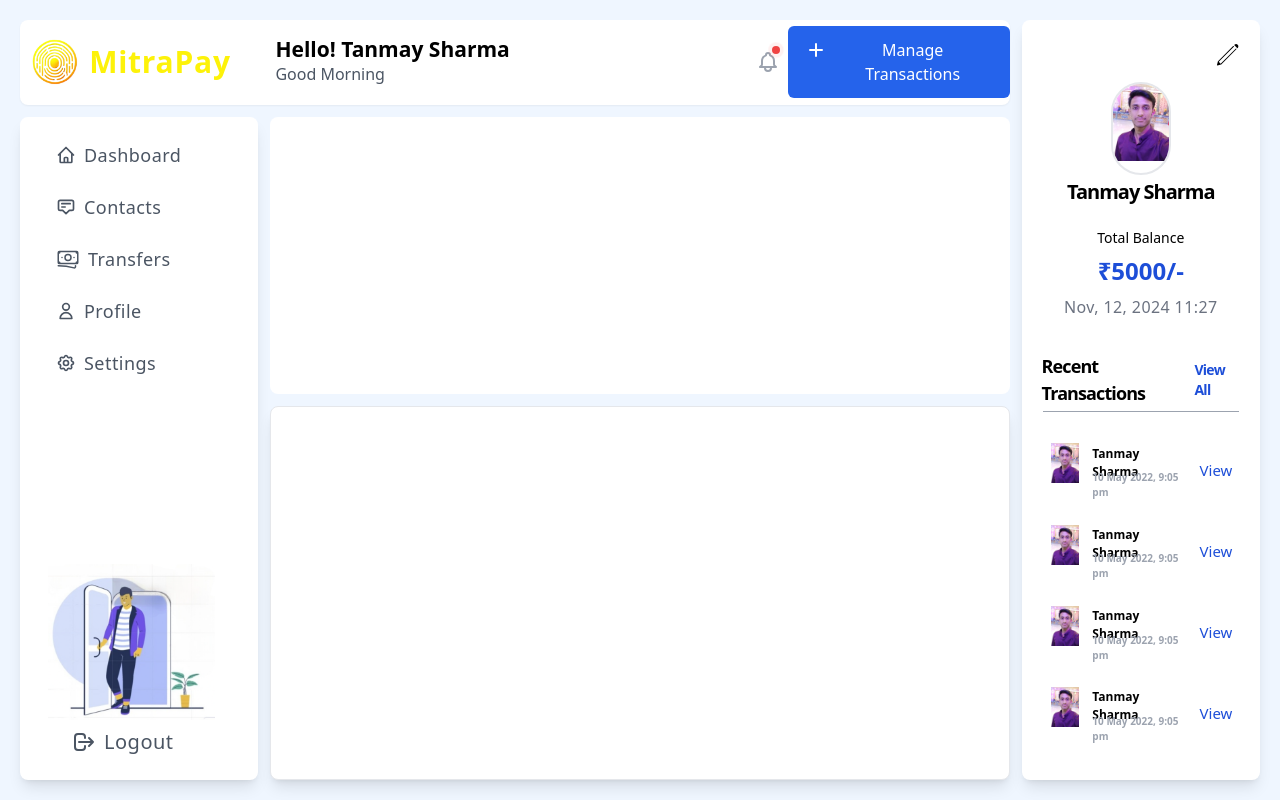
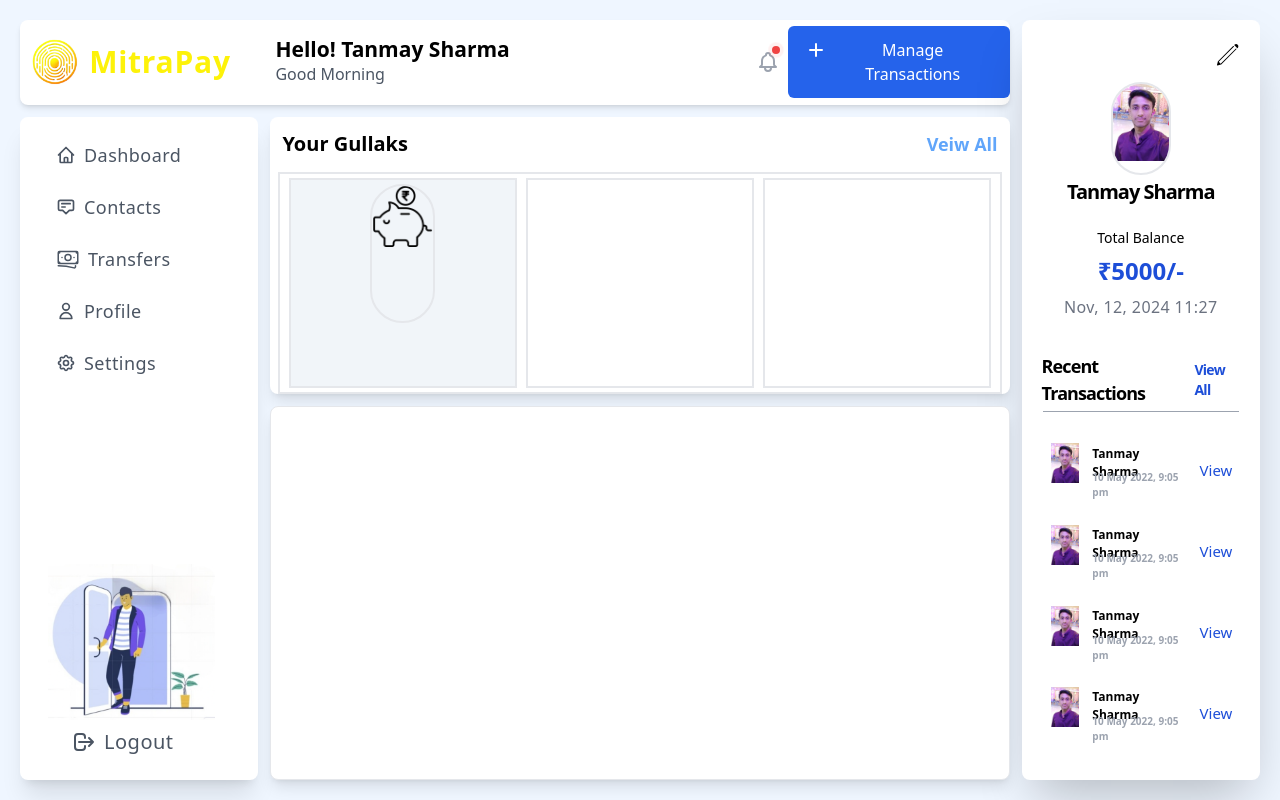
Before and after one commit to Tanmay-vats-sharma/MitraPay, a React (Vite) app in the folder Frontend/: page /dashboard in a window 1280 px wide. Built offline with nearby package versions, Linux system fonts and the light colour scheme; no server answers.

Commit message:
Login page colour theme changed and dashboard updated

```diff
--- a/Frontend/src/Pages/Dashboard.jsx
+++ b/Frontend/src/Pages/Dashboard.jsx
@@ -2,24 +2,45 @@
 import { Navbar } from '../Components/Common/Navbar'
 import { Header } from '../Components/Common/header';
 import { Balance } from '../Components/Common/Balance&History';
+import  Add_money  from "../Assets/Add_money.png";
 
 function Dashboard() {
   return (
     <>
       <div className="grid grid-cols-10 grid-rows-8 gap-3 bg-blue-50  p-5 min-h-screen \">
-        <div className=" col-span-8 row-span-1 bg-white shadow-sm  flex items-center justify-between rounded-lg ">
+        <div className=" col-span-8 row-span-1 bg-white shadow-md  flex items-center justify-between rounded-lg ">
           <Header></Header>
         </div>
-        <div className=" bg-white shadow-lg rounded-lg col-span-2 row-span-8 p-4">
+        <div className=" bg-white shadow-2xl rounded-lg col-span-2 row-span-8 p-4">
           <Balance></Balance>
         </div>
-        <div className=" col-span-2 bg-white shadow-lg rounded-lg row-span-7  p-4 ">
+        <div className=" col-span-2 bg-white shadow-xl rounded-lg row-span-7  p-4 ">
           <Navbar></Navbar>
         </div>
-        <div className="bg-white shadow-current rounded-lg  col-span-6 row-span-3 "></div>
-        <div className="bg-white shadow-lg  border-[1px]  rounded-lg  col-span-6 row-span-4">
-
+        <div className="bg-white  rounded-lg flex flex-col justify-evenly shadow-lg items-center col-span-6 row-span-3 ">
+          <div className="w-[100%] h-[20%]  flex justify-between  items-center p-3">
+            <div className="w-[auto] h-[auto] text-xl font-semibold">
+              <p>Your Gullaks</p>
+            </div>
+            <div className="w-[auto] h-[auto] text-lg font-semibold text-blue-400 hover:cursor-pointer hover:text-blue-700">
+              <a href="#">
+                <p>Veiw All</p>
+              </a>
+            </div>
+          </div>
+          <div className="w-[98%] h-[80%] border-2 flex justify-around p-1">
+            <div className="h-[100%] w-[32%] border-2 bg-slate-100">
+              <div className="h-[100%] w-full flex flex-col items-center  p-1  ">
+            <div className="h-[70%] w-[30%] overflow-hidden rounded-full border-2 ">
+              <img src={Add_money} alt="" />
+            </div>
+          </div>
+            </div>
+            <div className="h-[100%] w-[32%] border-2"></div>
+            <div className="h-[100%] w-[32%] border-2"></div>
+          </div>
         </div>
+        <div className="bg-white shadow-lg  border-[1px]  rounded-lg  col-span-6 row-span-4"></div>
       </div>
     </>
   );
--- a/Frontend/src/Pages/login.jsx
+++ b/Frontend/src/Pages/login.jsx
@@ -11,15 +11,14 @@
     },[Form])
 
     return (
-        // <!-- https://play.tailwindcss.com/MIwj5Sp9pw -->
-        <div className="py-16 min-h-screen flex bg-gray-100">
+        <div className="py-5 min-h-screen flex bg-blue-50">
             <div className="flex rounded-lg shadow-[0_10px_30px_rgba(0,0,0,0.15),_0_-10px_30px_rgba(0,0,0,0.15)] overflow-hidden mx-auto my-auto min-h-96 max-w-sm lg:max-w-7xl" >
                 <div
                     className="hidden lg:block lg:w-1/2 bg-cover"
                     style={{ backgroundImage: "url('https://images.unsplash.com/photo-1546514714-df0ccc50d7bf?ixlib=rb-1.2.1&ixid=eyJhcHBfaWQiOjEyMDd9&auto=format&fit=crop&w=667&q=80')" }}
                 >
                 </div>
-                <div className="w-full p-8 lg:w-1/2">
+                <div className="w-full bg-white p-8 lg:w-1/2">
                     <img src={Logo} alt="" className="h-1/6 w-2/6 mx-auto"/>
                     <div className="my-5 flex items-center justify-center space-x-7">
                         <a className={`text-xl text-center ${Form === 'login'? 'text-black font-bold': 'text-gray-500' } uppercase cursor-pointer`} onClick={() => setForm("login")} >Login</a>
```
Also changed, not shown: Frontend/src/assets/Add_money.png (added).
